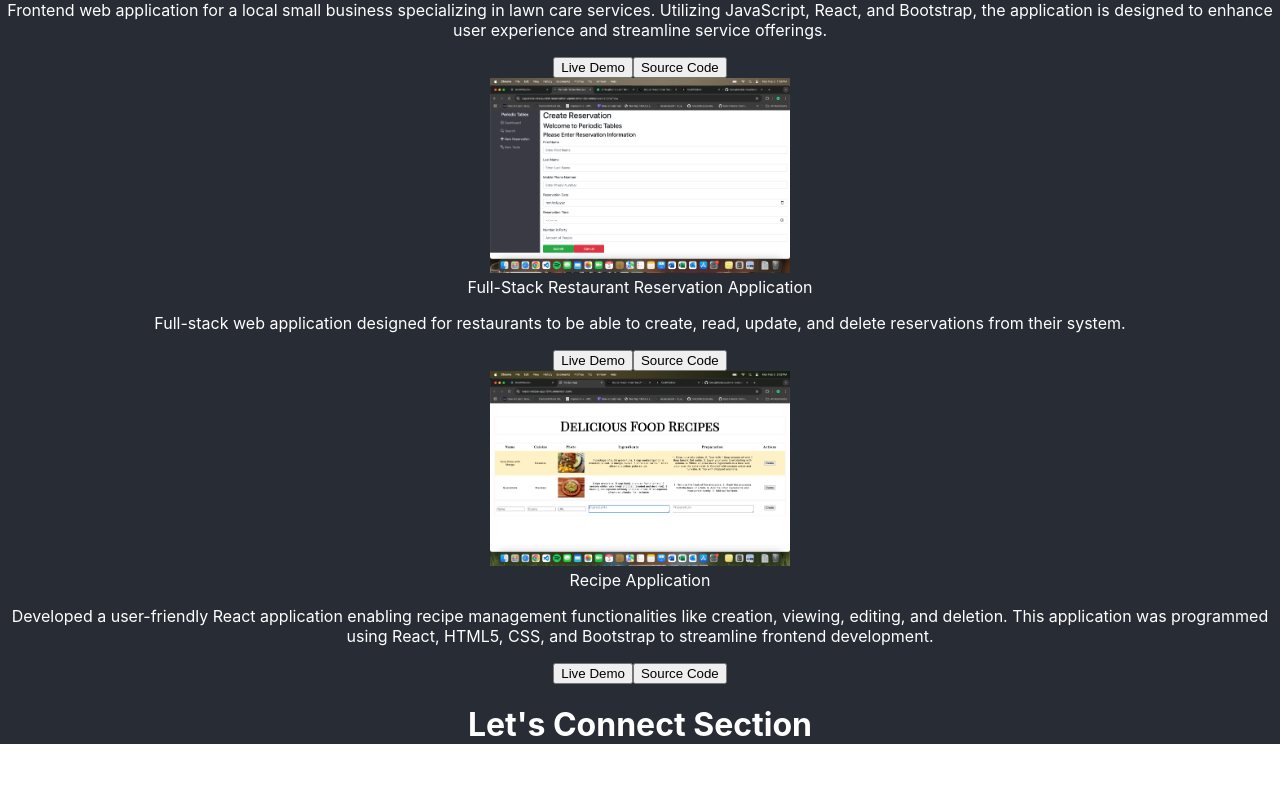
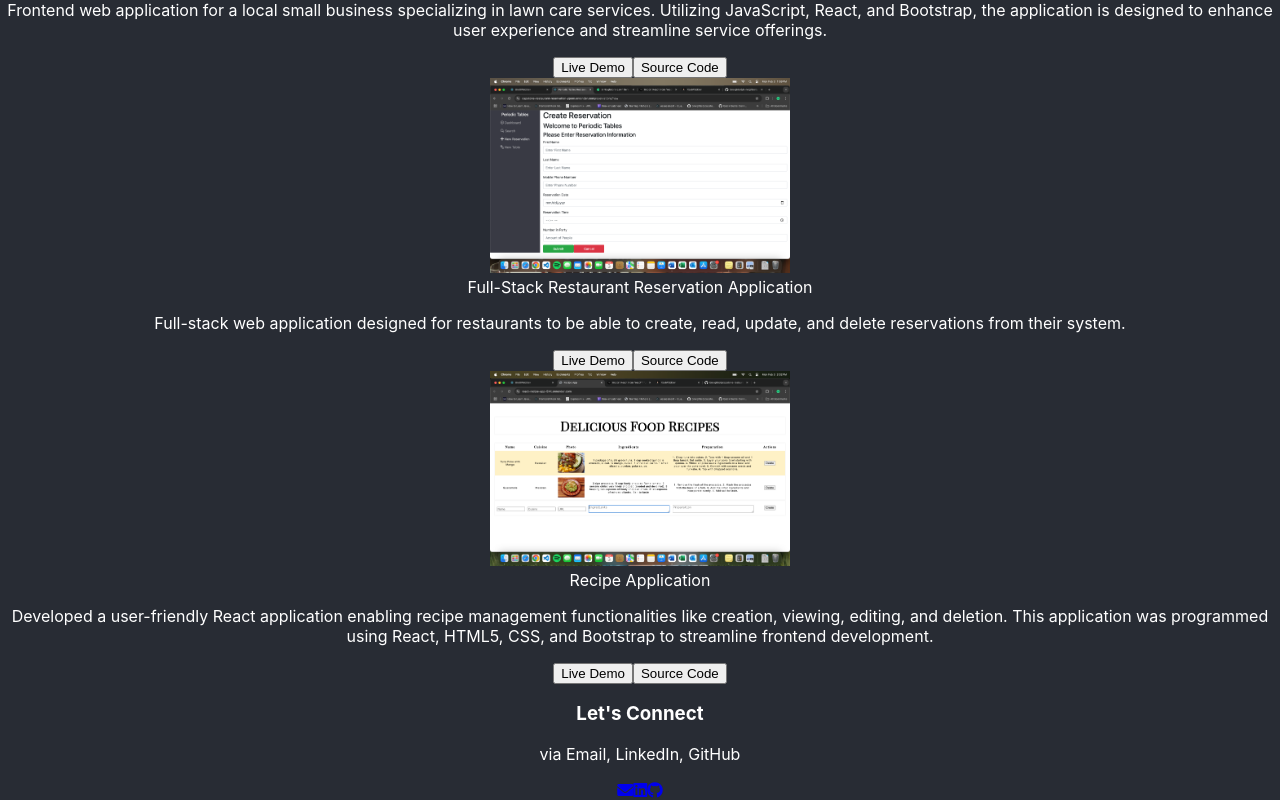
Before and after one commit to bneighbs6/softdev-portfolio, a React (Create React App) app: page / in a window 1280 px wide. Shown: the part 1041-1841 px from the top of the page. Before the commit the page ends 1807 px from the top, so only its background shows below. Built offline with nearby package versions, Linux system fonts and the light colour scheme; the HTML template or start-up script is replaced by a standard one.

Commit message:
Add icons for each way to connect w/ me

```diff
--- a/public/index.html
+++ b/public/index.html
@@ -24,6 +24,8 @@
       work correctly both with client-side routing and a non-root public URL.
       Learn how to configure a non-root public URL by running `npm run build`.
     -->
+    <!-- Adding fontawesome for Let's Connect Icons -->
+    <link rel="stylesheet" href="https://cdnjs.cloudflare.com/ajax/libs/font-awesome/6.0.0-beta3/css/all.min.css">
     <title>BrettWebDev</title>
   </head>
   <body>
--- a/src/components/Connect.jsx
+++ b/src/components/Connect.jsx
@@ -3,7 +3,25 @@ import React from "react";
 function Connect() {
     return (
         <div>
-            <h1>Let's Connect Section</h1>
+            <h3>Let's Connect</h3>
+            <p>via Email, LinkedIn, GitHub</p>
+            <div>
+                <span>
+                    <a href="mailto:bneighbs6@gmail.com" title="Email">
+                        <i className="fas fa-envelope"></i>
+                    </a>
+                </span>
+                <span>
+                    <a href="https://www.linkedin.com/in/brett-neighbors/" title="LinkedIn" target="_blank" rel="noopener noreferrer">
+                        <i className="fab fa-linkedin"></i>
+                    </a>
+                </span>
+                <span>
+                    <a href="https://github.com/your-github-username" title="GitHub" target="_blank" rel="noopener noreferrer">
+                        <i className="fab fa-github"></i>
+                    </a>
+                </span>
+            </div>
         </div>
     );
 }
```
